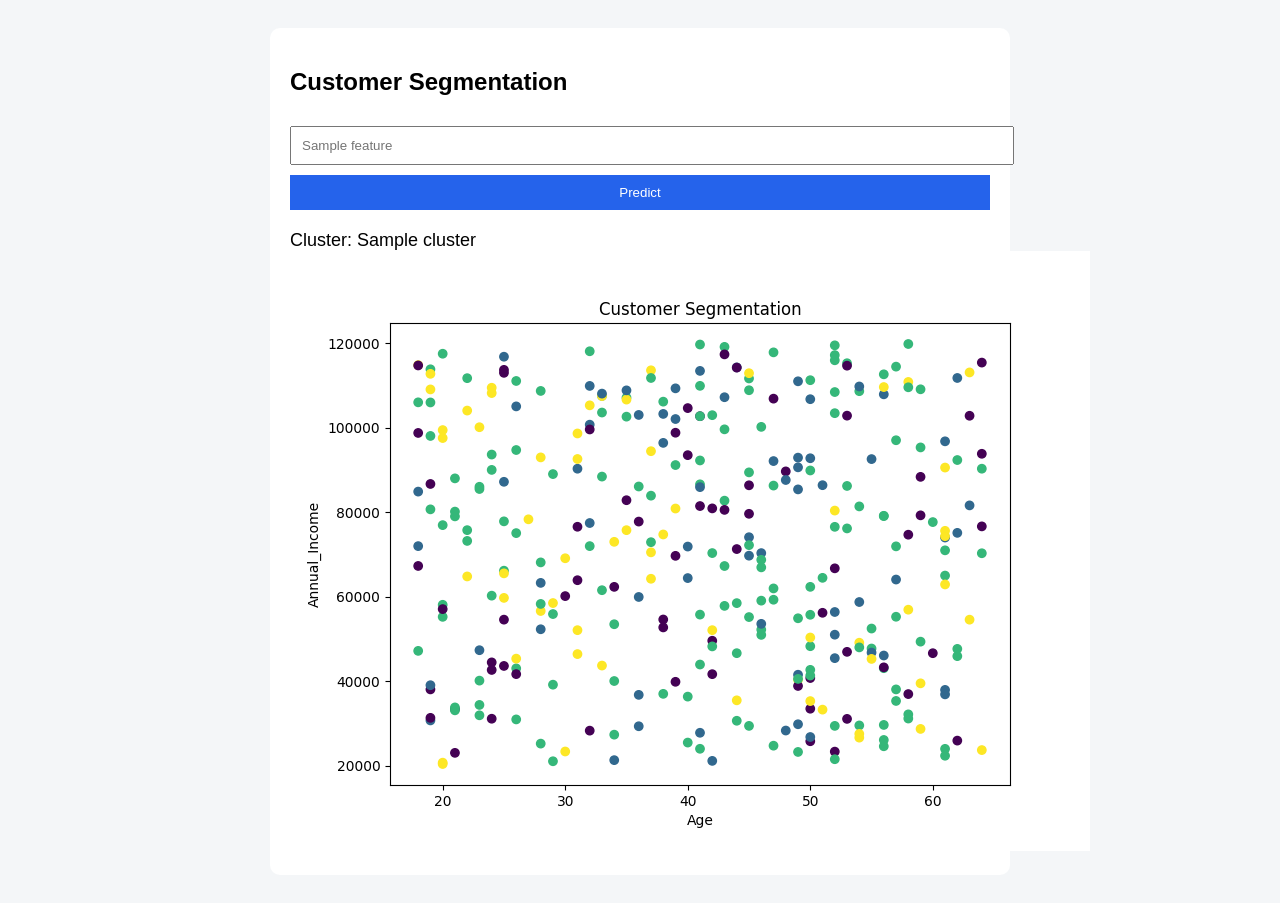
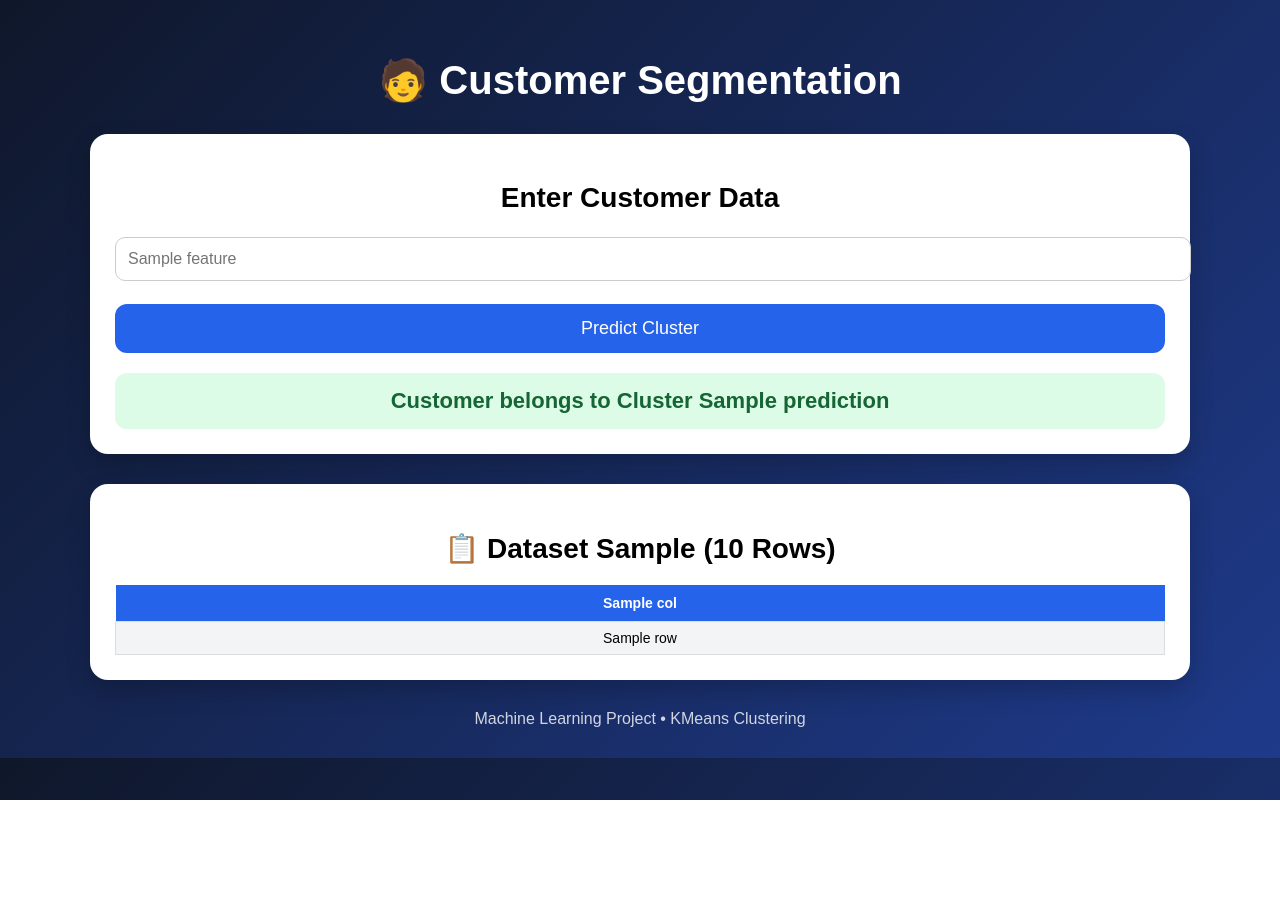
Before and after one commit to kammiila/StudyProject, a Flask app: template templates/index.html in a window 1280 px wide. After the commit the page ends 800 px from the top, so only its background shows below. Run offline with Flask 3, Linux system fonts and the light colour scheme; the template is opened without the code that fills it: most values are stand-ins (such as "Sample title", 1, 10 or a date in 2020); parts of the project's set-up code (start-up, migrations or seed data) failed here and were passed over.

Commit message:
save before pull

```diff
--- a/app.py
+++ b/app.py
@@ -4,7 +4,9 @@ import pickle
 
 app = Flask(__name__)
 
-# загрузка
+# =========================
+# Загрузка модели и scaler
+# =========================
 with open("model.pkl", "rb") as f:
     model = pickle.load(f)
 
@@ -12,34 +14,68 @@ with open("scaler.pkl", "rb") as f:
     scaler = pickle.load(f)
 
 with open("feature_names.pkl", "rb") as f:
-    features = pickle.load(f)
+    feature_names = pickle.load(f)
 
+# =========================
+# Загрузка датасета
+# =========================
+df = pd.read_csv("customer_data.csv")
+
+# Первые 10 строк
+sample_data = df.head(10).to_dict(orient="records")
+
+# Названия колонок
+columns = df.columns.tolist()
+
+
+# =========================
+# Главная страница
+# =========================
 @app.route("/", methods=["GET", "POST"])
 def index():
-    cluster = None
+    prediction = None
     error = None
 
     if request.method == "POST":
         try:
-            data = {}
+            user_data = {}
 
-            for f in features:
-                data[f] = float(request.form[f])
+            # Получаем значения из формы
+            for feature in feature_names:
+                value = request.form.get(feature)
 
-            df = pd.DataFrame([data])
-            scaled = scaler.transform(df)
+                if value == "":
+                    value = 0
 
-            cluster = model.predict(scaled)[0]
+                user_data[feature] = float(value)
 
-        except:
-            error = "Enter valid numbers"
+            # DataFrame
+            input_df = pd.DataFrame([user_data])
+
+            # Масштабирование
+            input_scaled = scaler.transform(input_df)
+
+            # Предсказание кластера
+            prediction = model.predict(input_scaled)[0]
+
+        except ValueError:
+            error = "Enter valid numbers only"
+
+        except Exception as e:
+            error = str(e)
 
     return render_template(
         "index.html",
-        features=features,
-        cluster=cluster,
-        error=error
+        prediction=prediction,
+        error=error,
+        features=feature_names,
+        sample_data=sample_data,
+        columns=columns
     )
 
+
+# =========================
+# Запуск
+# =========================
 if __name__ == "__main__":
     app.run(debug=True)
--- a/templates/index.html
+++ b/templates/index.html
@@ -1,64 +1,190 @@
 <!DOCTYPE html>
-<html>
+<html lang="en">
 <head>
+<meta charset="UTF-8">
+<meta name="viewport" content="width=device-width, initial-scale=1.0">
+
 <title>Customer Segmentation</title>
+
 <style>
-        body {
-            font-family: Arial;
-            background: #f4f6f8;
-            padding: 20px;
+
+body{
+    margin:0;
+    padding:0;
+    font-family:Arial, sans-serif;
+    background:linear-gradient(135deg,#0f172a,#1e3a8a);
+    color:white;
 }
 
-        .box {
-            max-width: 700px;
-            margin: auto;
-            background: white;
-            padding: 20px;
-            border-radius: 10px;
+.container{
+    width:90%;
+    max-width:1100px;
+    margin:auto;
+    padding:30px;
 }
 
-        input, button {
-            width: 100%;
-            padding: 10px;
-            margin-top: 10px;
+h1{
+    text-align:center;
+    margin-bottom:30px;
+    font-size:40px;
 }
 
-        button {
-            background: #2563eb;
-            color: white;
-            border: none;
+.card{
+    background:white;
+    color:black;
+    padding:25px;
+    border-radius:18px;
+    box-shadow:0 10px 25px rgba(0,0,0,0.2);
+    margin-bottom:30px;
 }
 
-        .result {
-            margin-top: 20px;
-            font-size: 18px;
+input{
+    width:100%;
+    padding:12px;
+    margin:8px 0;
+    border:1px solid #ccc;
+    border-radius:10px;
+    font-size:16px;
 }
+
+button{
+    width:100%;
+    padding:14px;
+    margin-top:15px;
+    border:none;
+    border-radius:12px;
+    background:#2563eb;
+    color:white;
+    font-size:18px;
+    cursor:pointer;
+    transition:0.3s;
+}
+
+button:hover{
+    background:#1d4ed8;
+}
+
+.result{
+    margin-top:20px;
+    padding:15px;
+    background:#dcfce7;
+    color:#166534;
+    border-radius:12px;
+    font-size:22px;
+    font-weight:bold;
+    text-align:center;
+}
+
+.error{
+    margin-top:20px;
+    padding:15px;
+    background:#fee2e2;
+    color:#991b1b;
+    border-radius:12px;
+    text-align:center;
+    font-weight:bold;
+}
+
+table{
+    width:100%;
+    border-collapse:collapse;
+    margin-top:20px;
+    font-size:14px;
+}
+
+th{
+    background:#2563eb;
+    color:white;
+    padding:10px;
+}
+
+td{
+    border:1px solid #ddd;
+    padding:8px;
+    text-align:center;
+}
+
+tr:nth-child(even){
+    background:#f3f4f6;
+}
+
+.section-title{
+    font-size:28px;
+    margin-bottom:15px;
+    text-align:center;
+}
+
+.footer{
+    text-align:center;
+    margin-top:20px;
+    opacity:0.8;
+}
+
 </style>
 </head>
+
 <body>
 
-<div class="box">
+<div class="container">
 
-    <h2>Customer Segmentation</h2>
+<h1>🧑 Customer Segmentation</h1>
+
+<div class="card">
+
+<h2 class="section-title">Enter Customer Data</h2>
 
 <form method="POST">
-        {% for f in features %}
-            <input name="{{ f }}" placeholder="{{ f }}">
+
+{% for feature in features %}
+<input type="text" name="{{ feature }}" placeholder="{{ feature }}">
 {% endfor %}
-        <button>Predict</button>
+
+<button type="submit">Predict Cluster</button>
+
 </form>
 
-    {% if cluster is not none %}
+{% if prediction is not none %}
 <div class="result">
-            Cluster: {{ cluster }}
+Customer belongs to Cluster {{ prediction }}
 </div>
 {% endif %}
 
 {% if error %}
-        <div class="result">{{ error }}</div>
+<div class="error">
+{{ error }}
+</div>
 {% endif %}
 
-    <img src="{{ url_for('static', filename='cluster_plot.png') }}">
+</div>
+
+
+<div class="card">
+
+<h2 class="section-title">📋 Dataset Sample (10 Rows)</h2>
+
+<table>
+
+<tr>
+{% for col in columns %}
+<th>{{ col }}</th>
+{% endfor %}
+</tr>
+
+{% for row in sample_data %}
+<tr>
+{% for col in columns %}
+<td>{{ row[col] }}</td>
+{% endfor %}
+</tr>
+{% endfor %}
+
+</table>
+
+</div>
+
+<div class="footer">
+Machine Learning Project • KMeans Clustering
+</div>
 
 </div>
 
```
Lines whose indentation alone changed are shown as unchanged.
